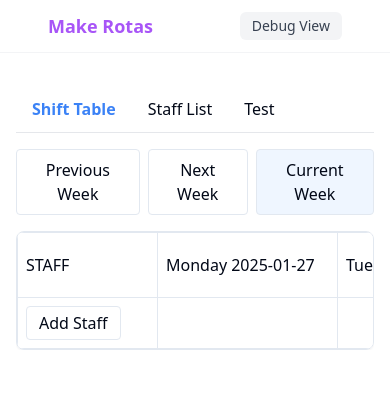
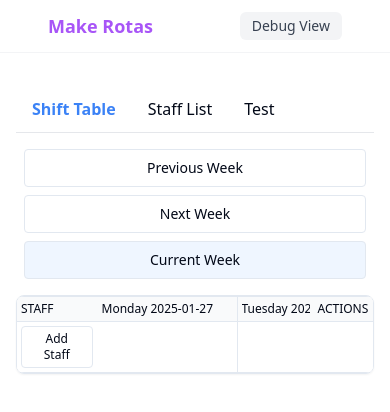
Before and after one commit to sebs-bebs/make-rotas, a React (Create React App) app: page / in a window 390 px wide. Shown: the top 412 px of the page. Built offline with nearby package versions, Linux system fonts and the light colour scheme.

Commit message:
Made the website more mobile friendly
Fixed Column Styling
Mobile Optimizations
Better responsive layout for navigation controls
Improved notification positioning on mobile
Added truncation for text overflow
Organized table structure with proper relative positioning

```diff
--- a/src/components/ShiftTable.js
+++ b/src/components/ShiftTable.js
@@ -463,8 +463,25 @@ function ShiftTable() {
       <td
         key={`${row.id}-cell-${colIndex}`}
         data-col-index={colIndex}
-        className={`border p-2 ${colIndex === 0 ? 'min-w-[140px] w-[140px]' : (!isFirstRow && colIndex > 0) ? 'min-w-[180px] w-[180px]' : ''}`}
+        className={`
+          relative border-r border-t border-b p-1 sm:p-2 text-xs sm:text-sm
+          ${colIndex === 0 ? `
+            min-w-[80px] sm:min-w-[120px]
+            sticky left-0
+            ${isFirstRow ? 'bg-gray-50' : 'bg-white'}
+            before:absolute before:top-0 before:bottom-0 before:right-[-4px] before:w-4 before:bg-inherit
+            z-20
+          ` : ''}
+          ${!isFirstRow && colIndex > 0 ? 'min-w-[140px] sm:min-w-[180px]' : ''}
+          ${isFirstRow ? `
+            sticky top-0
+            bg-gray-50
+            z-20
+          ` : ''}
+          ${isFirstRow && colIndex === 0 ? 'z-30' : ''}
+        `}
       >
+        <div className="relative z-10">
           {isAddStaffRow && colIndex === 0 ? (
             <AddStaffButton onClick={handleAddStaffClick} />
           ) : isFirstRow || colIndex === 0 ? (
@@ -483,6 +500,7 @@ function ShiftTable() {
           ) : (
             cell
           )}
+        </div>
       </td>
     );
   }, [rows, handleAddStaffClick, handleShiftChange, getShiftForCell, currentWeekState.dates, renderKey]);
@@ -825,36 +843,40 @@ function ShiftTable() {
   }, [currentWeekState, rows, shiftData, weekOffset, updateDebugVariables]);
 
   return (
-    <div className="flex-1 overflow-x-auto">
-      {/* Navigation Controls */}
-      <div className="flex gap-2 mb-4">
+    <div className="flex-1 w-full max-w-full px-2">
+      {/* Navigation Controls - Stack on mobile */}
+      <div className="flex flex-col sm:flex-row gap-2 mb-4">
         <button
           onClick={handlePrevWeek}
-          className="px-4 py-2 border rounded hover:bg-gray-100"
+          className="w-full sm:w-auto px-4 py-2 border rounded hover:bg-gray-100 text-sm"
         >
           Previous Week
         </button>
         <button
           onClick={handleNextWeek}
-          className="px-4 py-2 border rounded hover:bg-gray-100"
+          className="w-full sm:w-auto px-4 py-2 border rounded hover:bg-gray-100 text-sm"
         >
           Next Week
         </button>
         <button
           onClick={goToCurrentWeek}
-          className="px-4 py-2 border rounded hover:bg-gray-100 bg-blue-50"
+          className="w-full sm:w-auto px-4 py-2 border rounded hover:bg-gray-100 bg-blue-50 text-sm"
         >
           Current Week
         </button>
       </div>
 
-      {/* Table Container */}
-      <div className="mt-4 relative">
-        <div className="overflow-x-auto border rounded-lg shadow-sm bg-white">
+      {/* Table Container with horizontal scroll */}
+      <div className="mt-4 relative -mx-2 sm:mx-0">
+        <div className="overflow-x-auto border rounded-lg shadow-sm bg-white relative">
           <table className="min-w-full divide-y divide-gray-200">
             <tbody>
               {rows.map((row, rowIndex) => (
-                <tr key={row.id} className="relative" data-row-index={rowIndex}>
+                <tr
+                  key={row.id}
+                  className="relative"
+                  data-row-index={rowIndex}
+                >
                   {row.cells.map((cell, colIndex) => {
                     const isFirstRow = rowIndex === 0;
                     const isFirstCol = colIndex === 0;
@@ -864,16 +886,33 @@ function ShiftTable() {
                       <td
                         key={`${row.id}-cell-${colIndex}`}
                         data-col-index={colIndex}
-                        className={`border p-2 ${colIndex === 0 ? 'min-w-[140px] w-[140px]' : (!isFirstRow && colIndex > 0) ? 'min-w-[180px] w-[180px]' : ''}`}
+                        className={`
+                          relative border-r border-t border-b p-1 sm:p-2 text-xs sm:text-sm
+                          ${colIndex === 0 ? `
+                            min-w-[80px] sm:min-w-[120px]
+                            sticky left-0
+                            ${isFirstRow ? 'bg-gray-50' : 'bg-white'}
+                            before:absolute before:top-0 before:bottom-0 before:right-[-4px] before:w-4 before:bg-inherit
+                            z-20
+                          ` : ''}
+                          ${!isFirstRow && colIndex > 0 ? 'min-w-[140px] sm:min-w-[180px]' : ''}
+                          ${isFirstRow ? `
+                            sticky top-0
+                            bg-gray-50
+                            z-20
+                          ` : ''}
+                          ${isFirstRow && colIndex === 0 ? 'z-30' : ''}
+                        `}
                       >
+                        <div className="relative z-10">
                           {isAddStaffRow && colIndex === 0 ? (
                             <AddStaffButton onClick={handleAddStaffClick} />
                           ) : isFirstRow || colIndex === 0 ? (
-                          cell
+                            <div className="font-medium truncate">{cell}</div>
                           ) : (!isFirstRow && !isAddStaffRow) ? (
                             <ShiftSlot
                               staffName={rows[rowIndex].cells[0]}
-                            day={rows[0].cells[colIndex].split('\n')[0]} // Get day name from header
+                              day={rows[0].cells[colIndex].split('\n')[0]}
                               rowId={row.id}
                               colIndex={colIndex}
                               onShiftChange={handleShiftChange}
@@ -882,23 +921,38 @@ function ShiftTable() {
                               key={`shift-${rows[rowIndex].cells[0]}-${rows[0].cells[colIndex].split('\n')[0]}-${currentWeekState.dates[0]}-${renderKey}`}
                             />
                           ) : (
-                          cell
+                            <div className="truncate">{cell}</div>
                           )}
+                        </div>
                       </td>
                     );
                   })}
-                  {/* Actions column with Remove button */}
+                  {/* Actions column - sticky right */}
                   <td
                     key={`${row.id}-action`}
-                    className="border p-2"
+                    className={`
+                      relative border-l border-t border-b p-1 sm:p-2
+                      sticky right-0
+                      min-w-[60px] sm:min-w-[80px]
+                      ${rowIndex === 0 ? 'bg-gray-50' : 'bg-white'}
+                      before:absolute before:top-0 before:bottom-0 before:left-[-4px] before:w-4 before:bg-inherit
+                      z-20
+                    `}
                   >
+                    <div className="relative z-10">
                       {rowIndex === 0 ? (
-                      'ACTIONS'
+                        <div className="font-medium text-xs">ACTIONS</div>
                       ) : row.id === 'row-2' ? (
                         ''
                       ) : (
-                      <RemoveButton onRemove={() => handleRemoveStaff(row.id)} />
+                        <div className="flex justify-center">
+                          <RemoveButton
+                            onRemove={() => handleRemoveStaff(row.id)}
+                            className="!px-2 !py-1 text-xs sm:text-sm"
+                          />
+                        </div>
                       )}
+                    </div>
                   </td>
                 </tr>
               ))}
@@ -906,9 +960,9 @@ function ShiftTable() {
           </table>
         </div>
 
-        {/* Notification */}
+        {/* Notification - Mobile friendly positioning */}
         {notification && (
-          <div className="fixed bottom-4 right-4 border px-4 py-2 rounded">
+          <div className="fixed bottom-4 left-4 right-4 sm:left-auto sm:right-4 border px-4 py-2 rounded bg-white shadow-lg text-sm">
             {notification}
           </div>
         )}
--- a/src/components/StaffList.js
+++ b/src/components/StaffList.js
@@ -575,22 +575,30 @@ function StaffList() {
   const headerLabels = ['STAFF', 'ROLE', 'COMMENTS', 'AVAILABILITY', ''];
 
   return (
-    <div style={{ width: '100%' }}>
+    <div className="w-full px-2 sm:px-4">
       <Notification
         show={showNotification}
         message={notificationMessage}
         description={notificationDescription}
         onClose={() => setShowNotification(false)}
       />
-      <table ref={tableRef} style={{ width: '100%' }}>
-        <thead>
+
+      {/* Responsive table wrapper */}
+      <div className="overflow-x-auto">
+        <table className="min-w-full divide-y divide-gray-200">
+          <thead className="bg-gray-50">
             <tr>
               {headerLabels.map((label, index) => (
-              <th key={index}>{label}</th>
+                <th
+                  key={index}
+                  className="px-3 py-2 text-left text-xs font-medium text-gray-500 uppercase tracking-wider"
+                >
+                  {label}
+                </th>
               ))}
             </tr>
           </thead>
-        <tbody>
+          <tbody className="bg-white divide-y divide-gray-200">
             {rows.map((_, rowIndex) => {
               const staffId = rowStaffIDs[rowIndex];
               const isEditing = editingRow === rowIndex;
@@ -603,17 +611,18 @@ function StaffList() {
                   className={`
                     ${isEditing ? 'bg-blue-50' : ''}
                     ${isDisabled ? 'opacity-50' : ''}
+                    hover:bg-gray-50
                   `}
                 >
-                <td>
+                  <td className="px-2 py-2 whitespace-nowrap text-sm">
                     {staffId ? (
                       isEditing ? (
                         <input
                           type="text"
                           value={editingValues.name || ''}
                           onChange={(e) => handleEditChange('name', e.target.value)}
-                        placeholder="Name e.g. John"
-                        className="w-full p-1 border rounded"
+                          placeholder="Name"
+                          className="w-full p-1 border rounded text-sm"
                         />
                       ) : (
                         <div className="p-1">{inputValues[rowIndex] || ''}</div>
@@ -623,21 +632,21 @@ function StaffList() {
                         type="text"
                         value={inputValues[rowIndex] || ''}
                         onChange={(e) => handleInputChange(rowIndex, e.target.value)}
-                      placeholder="Name e.g. John"
-                      className="w-full p-1 border rounded"
+                        placeholder="Name"
+                        className="w-full p-1 border rounded text-sm"
                         disabled={isDisabled}
                       />
                     )}
                   </td>
-                <td>
+                  <td className="px-2 py-2 whitespace-nowrap text-sm">
                     {staffId ? (
                       isEditing ? (
                         <input
                           type="text"
                           value={editingValues.role || ''}
                           onChange={(e) => handleEditChange('role', e.target.value)}
-                        placeholder="Role e.g. Bar Tender"
-                        className="w-full p-1 border rounded"
+                          placeholder="Role"
+                          className="w-full p-1 border rounded text-sm"
                         />
                       ) : (
                         <div className="p-1">{roleValues[rowIndex] || ''}</div>
@@ -647,21 +656,21 @@ function StaffList() {
                         type="text"
                         value={roleValues[rowIndex] || ''}
                         onChange={(e) => handleRoleChange(rowIndex, e.target.value)}
-                      placeholder="Role e.g. Bar Tender"
-                      className="w-full p-1 border rounded"
+                        placeholder="Role"
+                        className="w-full p-1 border rounded text-sm"
                         disabled={isDisabled}
                       />
                     )}
                   </td>
-                <td>
+                  <td className="px-2 py-2 whitespace-nowrap text-sm">
                     {staffId ? (
                       isEditing ? (
                         <input
                           type="text"
                           value={editingValues.comments || ''}
                           onChange={(e) => handleEditChange('comments', e.target.value)}
-                        placeholder="Comments e.g. New"
-                        className="w-full p-1 border rounded"
+                          placeholder="Comments"
+                          className="w-full p-1 border rounded text-sm"
                         />
                       ) : (
                         <div className="p-1">{commentValues[rowIndex] || ''}</div>
@@ -671,31 +680,33 @@ function StaffList() {
                         type="text"
                         value={commentValues[rowIndex] || ''}
                         onChange={(e) => handleCommentChange(rowIndex, e.target.value)}
-                      placeholder="Comments e.g. New"
-                      className="w-full p-1 border rounded"
+                        placeholder="Comments"
+                        className="w-full p-1 border rounded text-sm"
                         disabled={isDisabled}
                       />
                     )}
                   </td>
-                <td>
+                  <td className="px-2 py-2 whitespace-nowrap text-sm">
                     <Availability
                       value={isEditing ? editingValues.availability : (availabilityValues[rowIndex] || [])}
                       onChange={(days) => isEditing ? handleEditChange('availability', days) : handleAvailabilityChange(rowIndex, days)}
                       disabled={staffId ? (!isEditing || isDisabled) : isDisabled}
                     />
                   </td>
-                <td className="flex gap-1">
+                  <td className="px-2 py-2 whitespace-nowrap text-sm">
+                    <div className="flex flex-col sm:flex-row gap-1">
                       {staffId ? (
                         <>
                           <EditButton
                             onEdit={() => isEditing ? handleSaveClick(rowIndex) : handleEditClick(rowIndex)}
                             isEditing={isEditing}
                             disabled={isDisabled}
+                            className="w-full sm:w-auto"
                           />
                           {isEditing && (
                             <button
                               onClick={handleCancelEdit}
-                          className="border border-gray-300 px-2 py-1 text-sm rounded hover:bg-gray-100"
+                              className="w-full sm:w-auto border border-gray-300 px-2 py-1 text-sm rounded hover:bg-gray-100"
                             >
                               Cancel
                             </button>
@@ -703,34 +714,37 @@ function StaffList() {
                           <RemoveButton
                             onRemove={() => handleRemoveClick(rowIndex)}
                             disabled={isDisabled}
+                            className="w-full sm:w-auto"
                           />
                         </>
                       ) : inputValues[rowIndex] && !rowStaffIDs[rowIndex] ? (
                         <AddButton
                           onAdd={() => handleAddClick(rowIndex)}
                           disabled={!isValidName(inputValues[rowIndex]) || isDisabled}
+                          className="w-full sm:w-auto"
                         />
                       ) : null}
+                    </div>
                   </td>
                 </tr>
               );
             })}
           </tbody>
         </table>
-      /* BULK UPLOAD SECTION */
-        <div className="mt-8 p-4 border rounded">
+      </div>
+
+      {/* Responsive bulk upload section */}
+      <div className="mt-8 p-3 sm:p-4 border rounded">
         <h3 className="text-lg font-semibold mb-2">Bulk Upload Staff List</h3>
-          <p className="text-gray-600 mb-2">
-            Upload a file containing your staff details. Only JSON and CSV formats are accepted.
-            For CSV files, please format the data as:
+        <p className="text-sm text-gray-600 mb-2">
+          Upload a file containing your staff details. JSON and CSV formats accepted.
         </p>
-          <code className="block p-1 mb-2 bg-gray-100 rounded">
+        <code className="block p-2 mb-2 bg-gray-100 rounded text-xs sm:text-sm overflow-x-auto">
           staffName, role, comments, availability
           <br />
-            <span className="font-bold text-blue-600">For example:</span> John Doe, Barista, Part-time, Monday;Wednesday
+          <span className="font-bold text-blue-600">Example:</span> John Doe, Barista, Part-time, Monday;Wednesday
         </code>
 
-          {/* Custom styled file input */}
         <div className="relative">
           <input
             type="file"
@@ -740,13 +754,15 @@ function StaffList() {
           />
           <button
             type="button"
-            className="px-4 py-2 bg-blue-500 text-white rounded hover:bg-blue-600"
+            className="w-full sm:w-auto px-4 py-2 bg-blue-500 text-white rounded hover:bg-blue-600 text-sm"
           >
             Choose File
           </button>
         </div>
 
-        {uploadError && <p className="text-red-500 mt-2">{uploadError}</p>}
+        {uploadError && (
+          <p className="text-red-500 mt-2 text-sm">{uploadError}</p>
+        )}
       </div>
     </div>
   );
```
Lines whose indentation alone changed are shown as unchanged.
